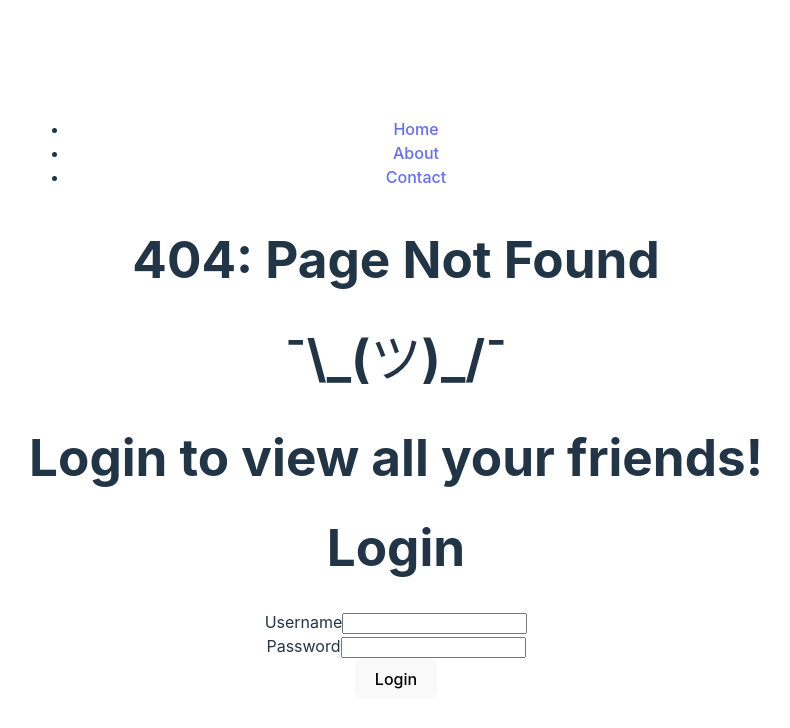
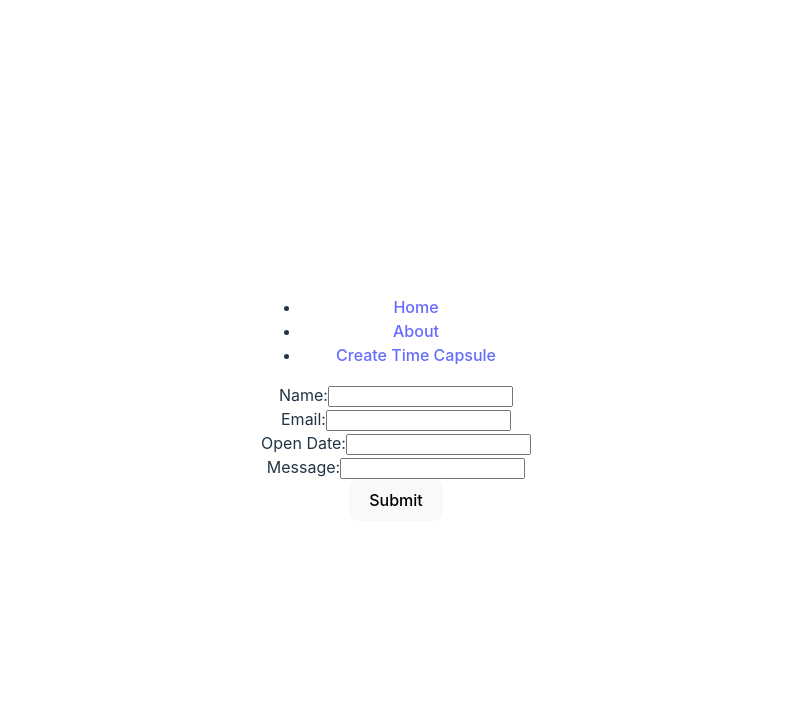
Before and after one commit to augustusschwab/Cat-Time-Capsule, a React (Vite) app in the folder client/: page /time-capsule in a window 1280 px wide. Before the commit this address had no page. Shown: the top 728 px of the page, without its empty margins (244-1034 px from the left). Built offline with nearby package versions, Linux system fonts and the light colour scheme.

Commit message:
updated Time Capsule and main pages

```diff
--- a/client/src/components/Navbar.tsx
+++ b/client/src/components/Navbar.tsx
@@ -4,7 +4,7 @@ function Navbar() {
         <ul>
           <li><a href="/">Home</a></li>
           <li><a href="/about">About</a></li>
-          <li><a href="/contact">Contact</a></li>
+          <li><a href="/time-capsule">Create Time Capsule</a></li>
         </ul>
       </nav>
     );
--- a/client/src/components/TimeCapsuleForm.tsx
+++ b/client/src/components/TimeCapsuleForm.tsx
@@ -1,4 +1,5 @@
-import { ChangeEvent, FormEvent, useState } from 'react';
+import { ChangeEvent, useState } from 'react';
+import { useNavigate } from 'react-router-dom';
 import { TimeCapsule } from '../interfaces/TimeCapsule.jsx';
 
 
@@ -10,15 +11,17 @@ function TimeCapsuleForm() {
         message: '',
     });
 
+    const navigate = useNavigate();
+
     const handleChange = (event: ChangeEvent<HTMLInputElement | HTMLSelectElement>) => {
         const { name, value } = event.target;
-        setTimeCapsule((prev)=>prev ? {...prev, [name]: value} : undefined);
+        setTimeCapsule((prev)=> prev ? { ...prev, [name]: value } : undefined);
     }
 
     const handleSubmit = (event: any) => {
         event.preventDefault();
         console.log('Form submitted:', {timeCapsule})
-        //navigate('/')
+        navigate('/home');
         //Send data to API
     };
 
@@ -26,25 +29,25 @@ function TimeCapsuleForm() {
         <form onSubmit={handleSubmit}>
             <label>
                 Name:
-                <input type='text' value={timeCapsule?.name} onChange={handleChange}></input>
+                <input type='text' name='name' value={timeCapsule?.name || ''} onChange={handleChange}></input>
             </label>
             <br/>
             <label>
                 Email:
-                <input type='text' value={timeCapsule?.email} onChange={handleChange}></input>
+                <input type='text' name='email' value={timeCapsule?.email || ''} onChange={handleChange}></input>
             </label>
             <br/>
             <label>
                 Open Date:
-                <input type='text' value={timeCapsule?.openDate} onChange={handleChange}></input>
+                <input type='text' name='openDate' value={timeCapsule?.openDate || ''} onChange={handleChange}></input>
             </label>
             <br />
             <label>
                 Message:
-                <input type='text' value={timeCapsule?.message} onChange={handleChange}></input>
+                <input type='text' name='message' value={timeCapsule?.message || ''} onChange={handleChange}></input>
             </label>
             <br />
-            <button type="submit">Submit</button>
+            <button type="submit" onSubmit={handleSubmit}>Submit</button>
         </form>
     );
 }
--- a/client/src/main.tsx
+++ b/client/src/main.tsx
@@ -1,17 +1,40 @@
-import { StrictMode } from 'react'
-import { createRoot } from 'react-dom/client'
+import ReactDOM from 'react-dom/client'
+import { createBrowserRouter, RouterProvider } from 'react-router-dom'
+
 import './index.css'
 
 import App from './App.tsx'
 import ErrorPage from './pages/ErrorPage.tsx'
 import Home from './pages/Home.tsx'
 import Login from './pages/Login.tsx'
+import TimeCapsule from './pages/TimeCapsule.tsx'
 
-createRoot(document.getElementById('root')!).render(
-  <StrictMode>
-    <App />
-    <ErrorPage />
-    <Home />
-    <Login />
-  </StrictMode>,
-)
+
+const router = createBrowserRouter([
+  {
+    path: '/',
+    element: <App />,
+    errorElement: <ErrorPage />,
+    children: [
+      {
+        index: true,
+        element: <Login />
+      },
+      {
+        path: '/home',
+        element: <Home />
+      },
+      {
+        path: '/time-capsule',
+        element: <TimeCapsule />
+      }
+    ]
+  }
+]);
+
+const rootElement = document.getElementById('root');
+if(rootElement) {
+  ReactDOM.createRoot(rootElement).render(
+    <RouterProvider router={router} />
+  );
+}
--- a/client/src/pages/TimeCapsule.tsx
+++ b/client/src/pages/TimeCapsule.tsx
@@ -1,6 +1,6 @@
 import TimeCapsuleForm from '../components/TimeCapsuleForm.jsx';
 
-function timeCapsule(){
+function TimeCapsule(){
     return(
         <>
             <TimeCapsuleForm />
@@ -8,4 +8,4 @@ function timeCapsule(){
     )
 }
 
-export default timeCapsule;
+export default TimeCapsule;
```
